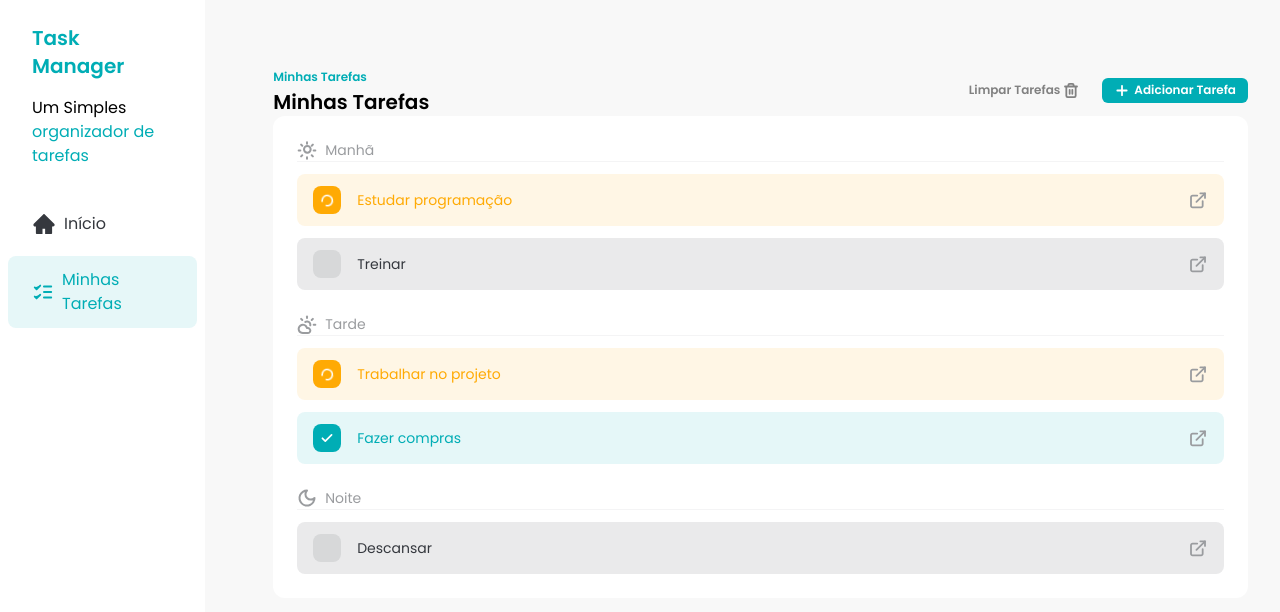
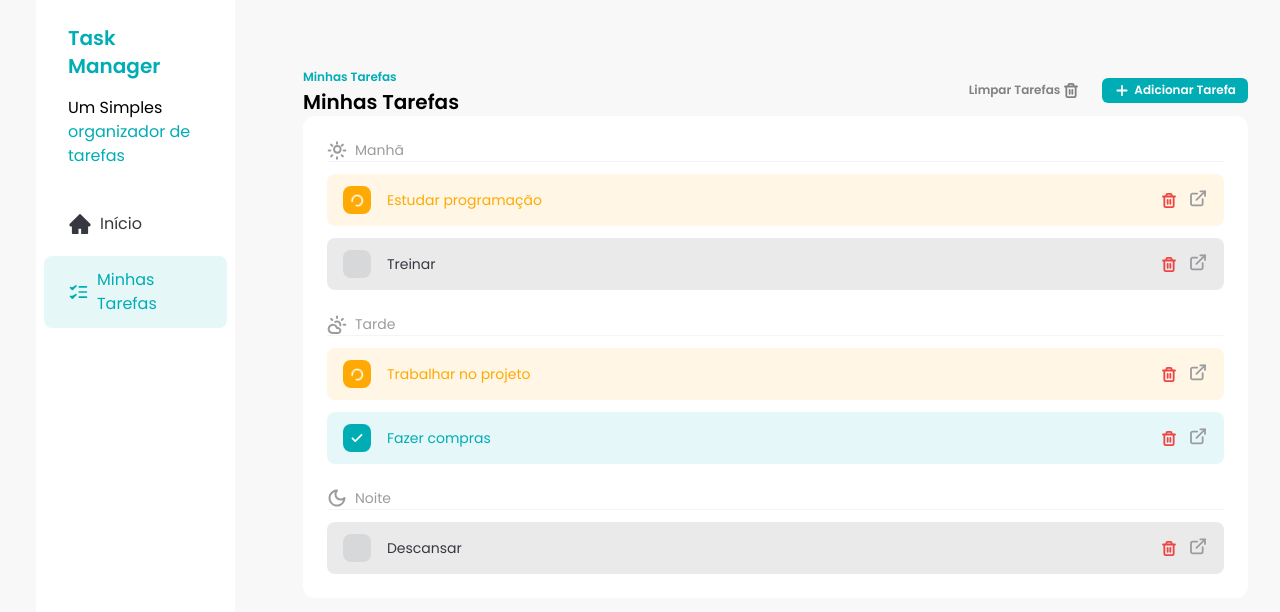
Before and after one commit to JoaoMeisterI/Task-Manager, a React (Vite) app: page / in a window 1280 px wide. Shown: the top 612 px of the page. Built offline with nearby package versions, Linux system fonts and the light colour scheme.

Commit message:
feat:add toast message and remove item list

```diff
--- a/package.json
+++ b/package.json
@@ -12,7 +12,8 @@
   },
   "dependencies": {
     "react": "^18.2.0",
-    "react-dom": "^18.2.0"
+    "react-dom": "^18.2.0",
+    "sonner": "^2.0.7"
   },
   "devDependencies": {
     "@commitlint/cli": "^19.8.1",
--- a/src/App.jsx
+++ b/src/App.jsx
@@ -1,9 +1,17 @@
 import Sidebar from "./components/Sidebar"
 import Tasks from "./components/Tasks"
+import { Toaster } from "sonner"
 
 function App() {
   return (
     <div className="flex gap-9">
+      <Toaster
+        toastOptions={{
+          style: {
+            color: "#00ADB5",
+          },
+        }}
+      />
       <Sidebar />
       <Tasks />
     </div>
--- a/src/components/Button.jsx
+++ b/src/components/Button.jsx
@@ -1,5 +1,5 @@
 // eslint-disable-next-line react/prop-types
-const Button = ({ children, variant = "primary" }) => {
+const Button = ({ children, variant = "primary", ...rest }) => {
   const getVariantClasses = () => {
     if (variant === "primary") {
       return "bg-[#00ADB5] text-white"
@@ -13,6 +13,7 @@ const Button = ({ children, variant = "primary" }) => {
   return (
     <button
       className={`flex items-center gap-1 rounded-md px-3 py-1 text-xs font-semibold transition hover:opacity-75 ${getVariantClasses()}`}
+      {...rest}
     >
       {children}
     </button>
--- a/src/components/TaskItem.jsx
+++ b/src/components/TaskItem.jsx
@@ -1,9 +1,11 @@
 import CheckIcon from "../assets/icons/check.svg?react"
 import LoadIcon from "../assets/icons/loader.svg?react"
 import DetailsIcons from "../assets/icons/details.svg?react"
+import Button from "./Button"
+import TrashIcon from "../assets/icons/trash.svg?react"
 
 /* eslint-disable react/prop-types */
-const TaskItem = ({ tasks }) => {
+const TaskItem = ({ tasks, handleAlteraStatus, handleRemoveItem }) => {
   const getStatusClasses = () => {
     if (tasks.status === "completed") {
       return "text-[#00ADB5] bg-[#00ADB5]"
@@ -28,6 +30,7 @@ const TaskItem = ({ tasks }) => {
             type="checkbox"
             checked={tasks.status === "completed"}
             className="absolute h-full w-full cursor-pointer opacity-0"
+            onChange={() => handleAlteraStatus(tasks)}
           />
           {tasks.status === "completed" && <CheckIcon />}
           {tasks.status === "in_progress" && (
@@ -36,9 +39,14 @@ const TaskItem = ({ tasks }) => {
         </label>
         <p>{tasks.title}</p>
       </div>
-      <a href="#" className="transition hover:opacity-75">
-        <DetailsIcons />
-      </a>
+      <div className="flex">
+        <Button variant="secundary" onClick={() => handleRemoveItem(tasks.id)}>
+          <TrashIcon className="text-red-500" />
+        </Button>
+        <a href="#" className="transition hover:opacity-75">
+          <DetailsIcons />
+        </a>
+      </div>
     </div>
   )
 }
--- a/src/components/Tasks.jsx
+++ b/src/components/Tasks.jsx
@@ -8,12 +8,36 @@ import MoonIcon from "../assets/icons/moon.svg?react"
 import React from "react"
 import TASKS from "../constants/Tasks"
 import TaskItem from "./TaskItem"
+import { toast } from "sonner"
 
 const Tasks = () => {
-  const [tasks] = React.useState(TASKS)
+  const [tasks, setTasks] = React.useState(TASKS)
   const morningTasks = tasks.filter((task) => task.time === "morning")
   const afternoonTasks = tasks.filter((task) => task.time === "afternoon")
   const eveningTasks = tasks.filter((task) => task.time === "evening")
+  const handleAlteraStatus = (tasks) => {
+    let newStatus = "completed"
+
+    if (tasks.status == "completed") {
+      newStatus = "not_started"
+    }
+
+    if (tasks.status == "not_started") {
+      newStatus = "in_progress"
+    }
+
+    setTasks((TASKS) =>
+      TASKS.map((task) =>
+        task.id === tasks.id ? { ...task, status: newStatus } : task
+      )
+    )
+  }
+
+  const handleRemoveItem = (id) => {
+    setTasks((TASKS) => TASKS.filter((task) => task.id !== id))
+
+    toast.success("Tarefa Removida Com Sucesso")
+  }
 
   return (
     <div className="w-full px-8 py-16">
@@ -41,19 +65,34 @@ const Tasks = () => {
         <div className="space-y-3">
           <TasksSeparator title="Manhã" icon={<SunIcon />} />
           {morningTasks.map((task) => (
-            <TaskItem key={task.id} tasks={task} />
+            <TaskItem
+              key={task.id}
+              tasks={task}
+              handleAlteraStatus={handleAlteraStatus}
+              handleRemoveItem={handleRemoveItem}
+            />
           ))}
         </div>
         <div className="my-6 space-y-3">
           <TasksSeparator title="Tarde" icon={<CloudIcon />} />
           {afternoonTasks.map((task) => (
-            <TaskItem key={task.id} tasks={task} />
+            <TaskItem
+              key={task.id}
+              tasks={task}
+              handleAlteraStatus={handleAlteraStatus}
+              handleRemoveItem={handleRemoveItem}
+            />
           ))}
         </div>
         <div className="space-y-3">
           <TasksSeparator title="Noite" icon={<MoonIcon />} />
           {eveningTasks.map((task) => (
-            <TaskItem key={task.id} tasks={task} />
+            <TaskItem
+              key={task.id}
+              tasks={task}
+              handleAlteraStatus={handleAlteraStatus}
+              handleRemoveItem={handleRemoveItem}
+            />
           ))}
         </div>
       </div>
```
Also changed, not shown: 1 other file (tests, documents, lock files or other folders).
